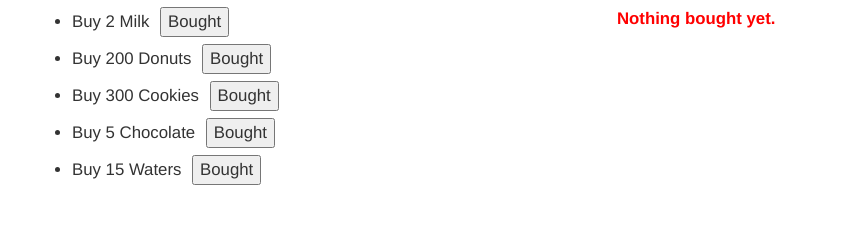
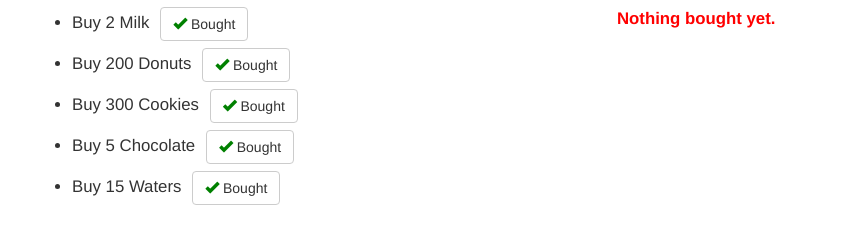
Before and after one commit to mma2002/coursera-test, a plain HTML site: page module2-solution/index.html in a window 1280 px wide. Shown: the part 126-370 px from the top of the page, without its empty margins (38-897 px from the left). Drawn offline with Linux system fonts and the light colour scheme.

Commit message:
fix button

```diff
--- a/module2-solution/index.html
+++ b/module2-solution/index.html
@@ -37,7 +37,7 @@
        <!-- <li>Buy 10 cookies <button class="btn btn-default"><span class="glyphicon glyphicon-ok"></span> Bought</button></li>
        <li>Buy 10 cookies <button class="btn btn-default"><span class="glyphicon glyphicon-ok"></span> Bought</button></li> -->
        <li ng-repeat="item in toBuyList.items">Buy {{item.quantity}} {{item.name}}
-         <button ng-click="toBuyList.buy($index);">Bought</button>
+         <button ng-click="toBuyList.buy($index);" class="btn btn-default"><span class="glyphicon glyphicon-ok"></span> Bought</button>
        </li>
      </ul>
      <div ng-if="toBuyList.items.length === 0" class="emptyMessage">Everything is bought!</div>
```
